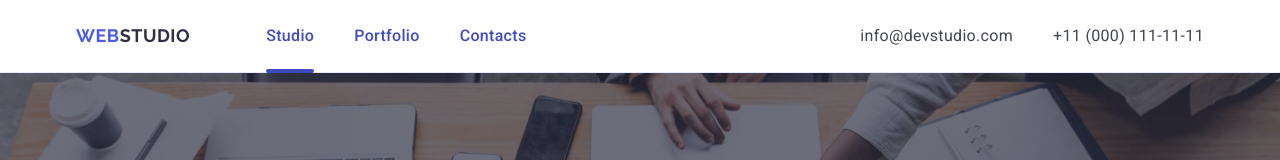
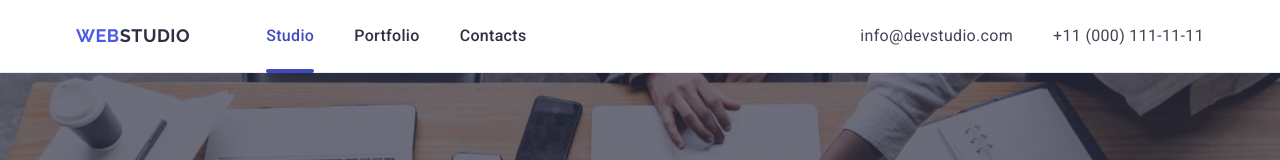
Before and after one commit to Irina28dv/goit-markup-hw-04, a plain HTML site: page index.html in a window 1280 px wide. Shown: the top 160 px of the page. Drawn offline with nearby package versions, Linux system fonts and the light colour scheme.

Commit message:
update final 2

```diff
--- a/css/styles.css
+++ b/css/styles.css
@@ -79,7 +79,7 @@ display: flex;
 gap: 40px;
 }
 .menu-link{
-color: #404bbf;
+color: var(--NAVY-BLUE, #2E2F42);
 display: block;
 font-size: 16px;
 font-weight: 500;
```
